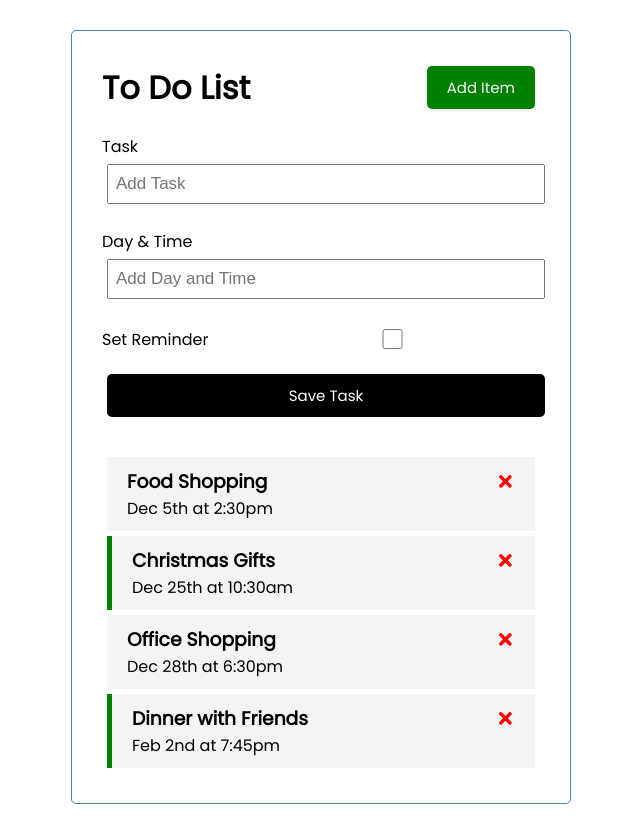
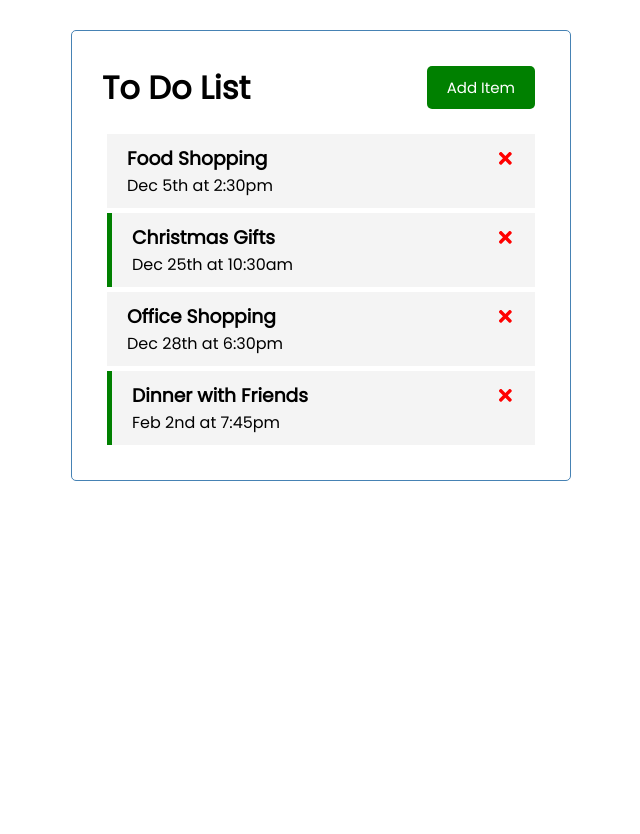
Before and after one commit to mrohner94/react-to-do, a React (Create React App) app: page / in a window 1280 px wide. Shown: the whole page, without its empty margins (319-959 px from the left). After the commit the page ends 800 px from the top, so only its background shows below. Built offline with nearby package versions, Linux system fonts and the light colour scheme.

Commit message:
Add Task functionality

```diff
--- a/src/App.js
+++ b/src/App.js
@@ -5,6 +5,7 @@ import Tasks from './components/Tasks'
 import AddTask from './components/AddTask'
 
 function App () {
+  const [showAddTask, setShowAddtask] = useState(false);
   const [tasks, setTasks] = useState([
     {
       id: 1,
@@ -32,12 +33,16 @@ function App () {
     }
   ])
 
-  const addTask = task => {
-    console.log(task)
+  const addTask = () => {
+    setShowAddtask(!showAddTask);
+  }
+
+  const saveTask = task => {
     const id = Math.floor(Math.random() * 10000 + 1)
     const newTask = {id, ...task}
 
     setTasks([...tasks, newTask])
+    setShowAddtask(false);
   }
 
   const deleteTask = id => {
@@ -52,8 +57,8 @@ function App () {
 
   return (
     <div className='container'>
-      <Header title='To Do List' />
-      <AddTask onAdd={addTask}/>
+      <Header showAdd={showAddTask} onAdd={addTask} title='To Do List' />
+      {showAddTask && <AddTask onAdd={saveTask}/>}
       {tasks.length > 0 ? <Tasks tasks={tasks} onDelete={deleteTask} onToggle={toggleReminder}/> : 'No Tasks To Do'}
     </div>
   )
--- a/src/components/Header.js
+++ b/src/components/Header.js
@@ -1,11 +1,11 @@
 import PropTypes from 'prop-types'
 import Button from './Button'
 
-const Header = ({ title }) => {
+const Header = ({ title, onAdd, showAdd }) => {
   return (
     <header className='header'>
       <h1>{title}</h1>
-      <Button name='Add Item' color='green'/>
+      <Button name={showAdd ? 'Close' : 'Add Item'} color={showAdd ? 'red' : 'green'} onClick={onAdd}/>
     </header>
   )
 }
```
